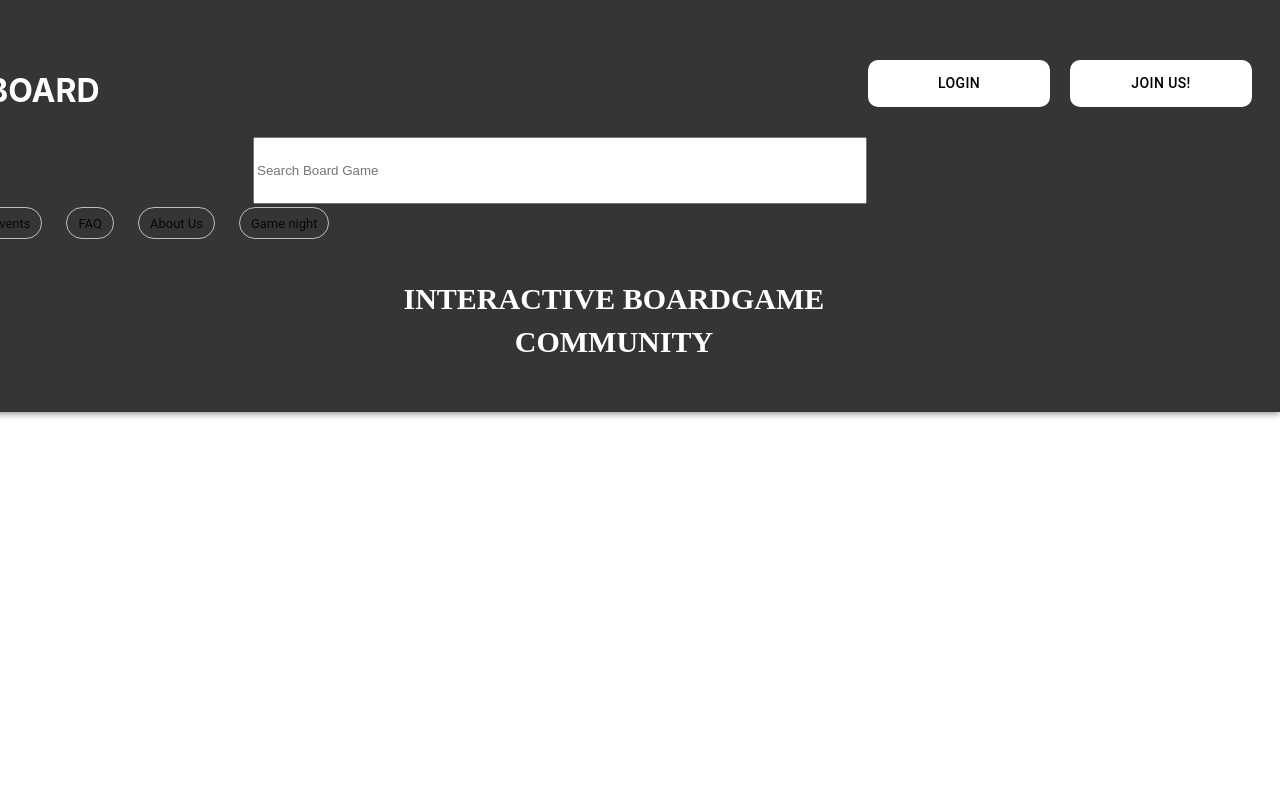
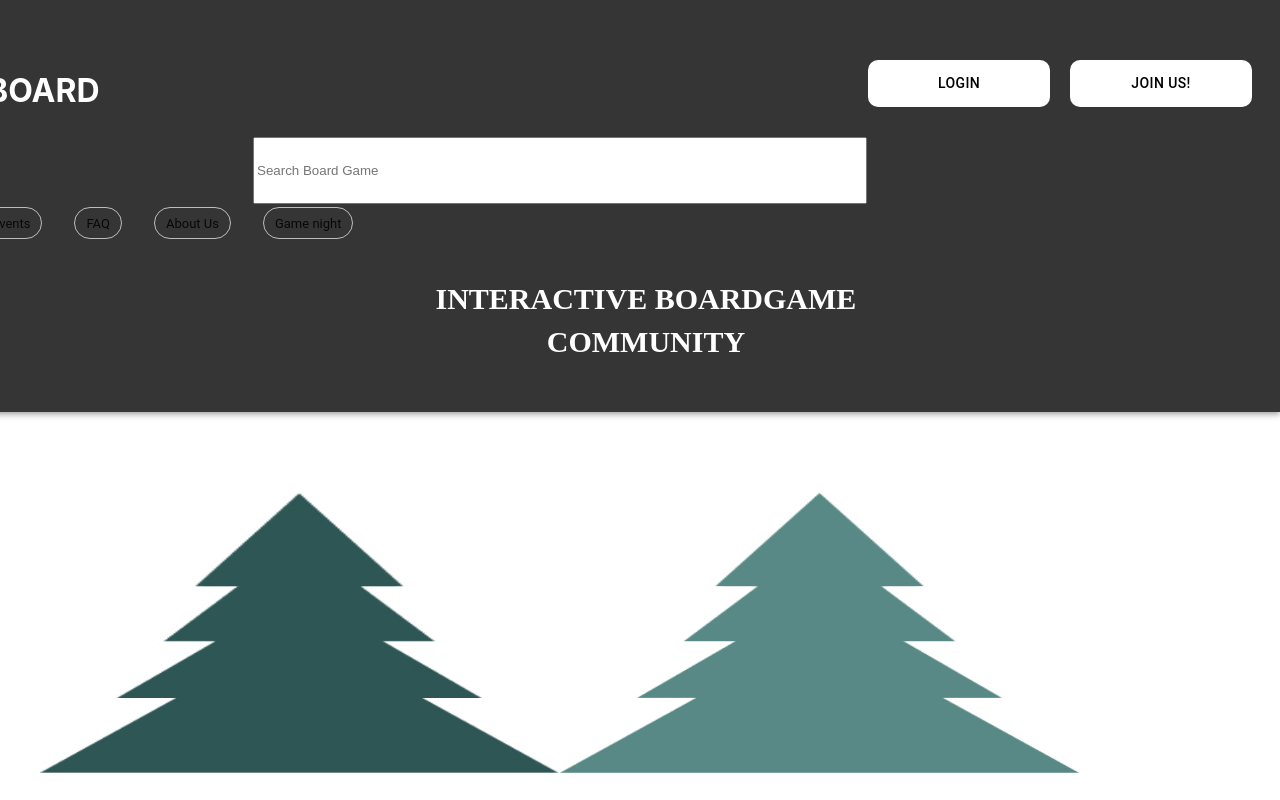
Before and after one commit to idiglove/oku-no-kumo-fe, a Next.js app in the folder project_app/: page /HomePage in a window 1280 px wide. Built offline with nearby package versions, Linux system fonts and the light colour scheme.

Commit message:
adding some more assets

```diff
--- a/project_app/components/Header.js
+++ b/project_app/components/Header.js
@@ -1,44 +1,50 @@
 import React from "react";
 import AppBar from "@mui/material/AppBar";
-import Image from "next/image";
 import styled from "styled-components";
 import Button from "@mui/material/Button";
 import Chip from "@mui/material/Chip";
 import Stack from "@mui/material/Stack";
-import Card from "@mui/material/Card";
+import Image from "next/image";
 
 function Header() {
   return (
     <>
       <AppBar
-        style={{ height: "412px", backgroundColor: "#353535", width: "1440px" }}
+        style={{
+          height: "412px",
+          backgroundColor: "#353535",
+          width: "1440px",
+          position: "absolute",
+        }}
       >
         <Container maxWidth="xl">
-          <h1 className="u-text--center">AIN'T BOARD</h1>
+          <h1>AIN'T BOARD</h1>
           <section>
             <Button>Login</Button>
             <Button>Join Us!</Button>
             <input placeholder="Search Board Game" />
             <Stack
               direction="row"
-              spacing={3}
-              style={{ padding: "140px", borderRadius: "100px" }}
+              spacing={4}
+              style={{
+                padding: "140px",
+                borderRadius: "100px",
+              }}
             >
               <Chip label="Events" variant="outlined" />
               <Chip label="FAQ" variant="outlined" />
               <Chip label="About Us" variant="outlined" />
               <Chip label="Game night" variant="outlined" />
-
               <div>
                 <h3>Interactive BoardGame Community</h3>
               </div>
             </Stack>
+
+            <Image src="/Vector.jpg" width={520} height={280} alt="image" />
+            <Image src="/trees.jpg" width={520} height={280} alt="image" />
           </section>
         </Container>
       </AppBar>
-      <Card>
-        <Image src="/Vector.jpg" width={520} height={280} alt="image" />
-      </Card>
     </>
   );
 }
```
Also changed, not shown: project_app/public/target.jpg (added), project_app/public/trees.jpg (added).
